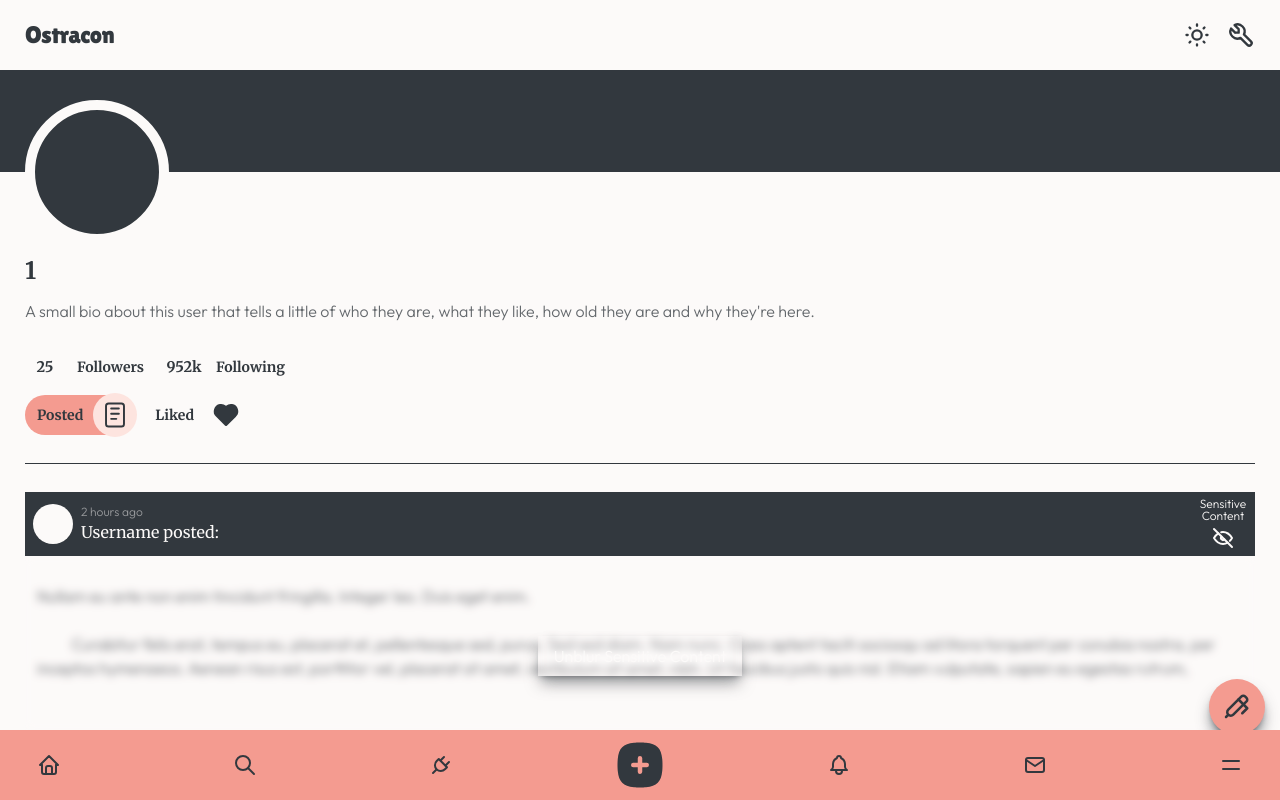
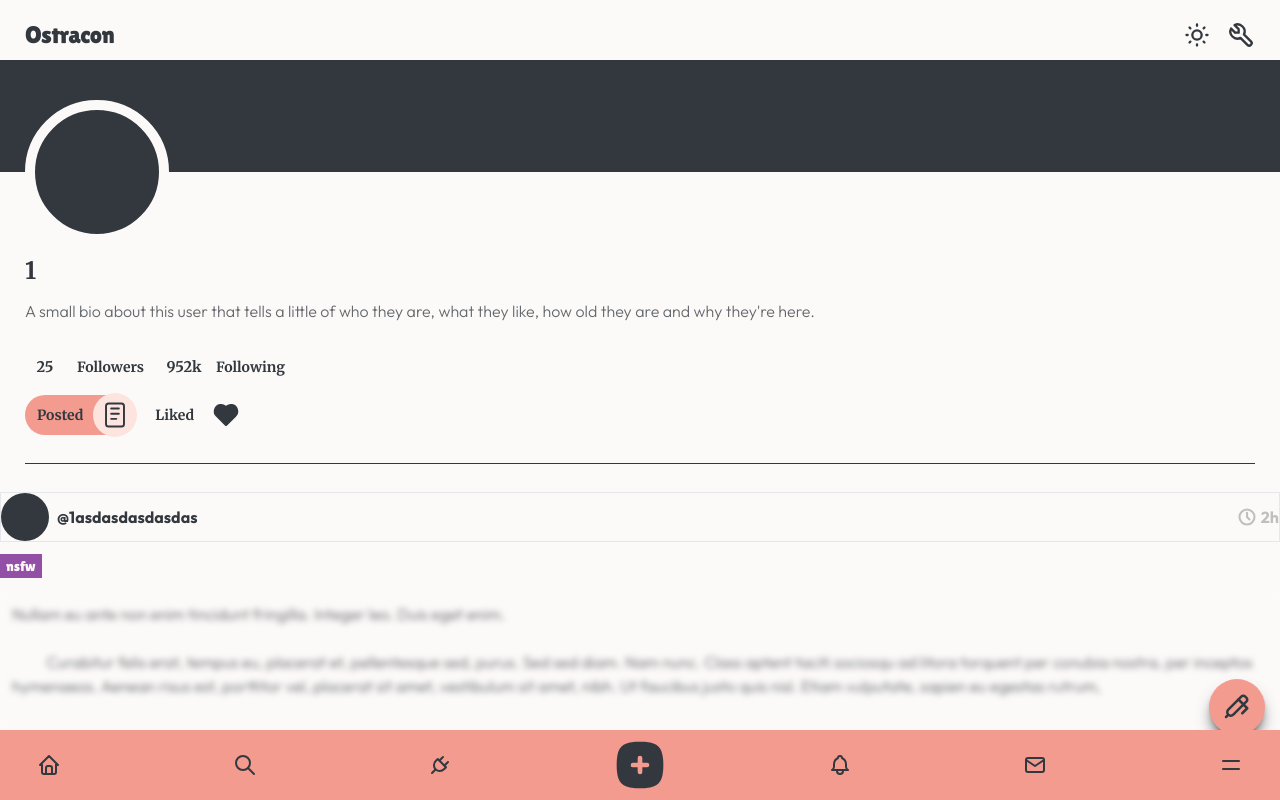
Before and after one commit to MadStoneDev/ostracon, a Next.js app: page /profile/1 in a window 1280 px wide. Built offline with nearby package versions, Linux system fonts and the light colour scheme.

Commit message:
reworked posts

```diff
--- a/src/app/(private)/explore/layout.tsx
+++ b/src/app/(private)/explore/layout.tsx
@@ -13,10 +13,12 @@ export default function PrivateLayout({
     <div
       className={`flex-grow flex flex-col`}
       style={{
-        padding: "60px 0",
+        padding: "70px 0",
       }}
     >
-      <main className={`flex-grow overflow-y-auto`}>{children}</main>
+      <main className={`px-[25px] pt-5 flex-grow overflow-y-auto`}>
+        {children}
+      </main>
 
       {authenticated ? <BottomNav /> : null}
     </div>
--- a/src/app/(private)/explore/page.tsx
+++ b/src/app/(private)/explore/page.tsx
@@ -1,7 +1,14 @@
+import Post from "@/components/feed/single-post";
+
 export default function Explore() {
-    return (
-        <div>
-            <h1>Explore</h1>
-        </div>
-    );
+  return (
+    <div>
+      <Post
+        username={"username"}
+        content={"content"}
+        nsfw={true}
+        date={"25 May 2023"}
+      />
+    </div>
+  );
 }
--- a/src/app/layout.tsx
+++ b/src/app/layout.tsx
@@ -41,7 +41,7 @@ export default function RootLayout({
       <body>
         <ThemeProvider>
           <div
-            className={`flex flex-col min-h-dvh justify-between dark:bg-dark bg-light dark:text-light text-dark overflow-hidden`}
+            className={`relative grid justify-stretch min-h-dvh dark:bg-dark bg-light dark:text-light text-dark overflow-hidden`}
           >
             <MainNav authenticated={authenticated} />
 
--- a/src/components/feed/single-post.tsx
+++ b/src/components/feed/single-post.tsx
@@ -1,12 +1,13 @@
 "use client";
 
 import {
+  IconChartBarPopular,
+  IconClock,
   IconEyeOff,
   IconHeart,
   IconHeartFilled,
-  IconMessage,
+  IconMessage2,
   IconMessageFilled,
-  IconSquareX,
   IconSquareXFilled,
   IconTool,
 } from "@tabler/icons-react";
@@ -30,44 +31,50 @@ export default function Post({
   const [toolsOpen, setToolsOpen] = useState(false);
 
   return (
-    <div className={`px-[25px]`}>
+    <div className={``}>
       {/* Header */}
       <section
-        className={`flex items-center gap-2 h-16 bg-dark dark:bg-light text-light dark:text-dark`}
+        className={`flex justify-between items-center gap-2 w-full max-w-full text-dark dark:text-light border transition-all duration-300 ease-in-out`}
       >
         {/* Avatar */}
-        <article className={`ml-2 h-10 w-10 rounded-full bg-light`}></article>
+        <article
+          className={`shrink-0 h-12 w-12 rounded-full bg-dark dark:bg-light`}
+        ></article>
 
         {/* Information */}
-        <article className={`flex-grow flex flex-col gap-0`}>
-          <span className={`text-xs opacity-50`}>2 hours ago</span>
-          <h3 className={`font-serif text-base`}>Username posted:</h3>
+        <article className={`flex-grow flex items-center gap-4`}>
+          <div className={`flex-grow`}>
+            <h3
+              className={`max-w-[150px] font-sans text-base font-bold truncate`}
+            >
+              @{username}asdasdasdasdas
+            </h3>
+          </div>
+
+          <div
+            className={`shrink-0 flex gap-1 items-center text-dark dark:text-light opacity-30`}
+          >
+            <IconClock size={20} strokeWidth={2.5} />
+            <span className={`font-sans text-base font-bold`}>2h</span>
+          </div>
         </article>
+      </section>
 
       {/* Tag */}
       {nsfw && (
         <button
-            className={`p-1 flex flex-col items-center justify-center gap-1 h-full hover:scale-110 aspect-square bg-danger text-light z-10 transition-all duration-300 ease-in-out`}
+          className={`my-3 px-1.5 py-0.5 grid place-content-center bg-nsfw font-accent text-light z-10 transition-all duration-300 ease-in-out`}
           onClick={() => setBlurred(true)}
         >
-            <span
-              className={`text-xs text-center`}
-              style={{
-                lineHeight: "0.75rem",
-              }}
-            >
-              Sensitive Content
-            </span>
-            <IconEyeOff />
+          <span className={`text-sm text-center`}>nsfw</span>
         </button>
       )}
-      </section>
 
       {/* Content */}
       <section
-        className={`relative py-7 flex flex-col ${
+        className={`relative py-3 flex flex-col ${
           nsfw && blurred ? "px-3" : "px-0"
-        } h-[200px] border-b border-dark dark:border-light transition-all duration-300 ease-in-out overflow-x-hidden`}
+        } h-[150px] transition-all duration-300 ease-in-out overflow-x-hidden`}
         style={{
           whiteSpace: "pre-wrap",
         }}
@@ -82,61 +89,23 @@ export default function Post({
           <div
             className={`absolute top-0 bottom-0 left-0 right-0 grid place-content-center bg-light/20 dark:bg-dark/20`}
             style={{
-              backdropFilter: "blur(4px)",
-            }}
-          >
-            <button
-              className={`group/nsfw relative px-4 hover:px-6 py-2 text-light shadow-lg hover:shadow-2xl shadow-dark/50 transition-all duration-300 ease-in-out overflow-hidden`}
-              onClick={() => setBlurred(false)}
-            >
-              <div
-                className={`absolute top-0 bottom-0 left-0 right-0 bg-danger`}
-                style={{
-                  backdropFilter: "blur(4px)",
-                }}
-              >
-                <div
-                  className={`absolute top-0 left-0 right-full group-hover/nsfw:right-0 h-full bg-dark dark:bg-light z-0 transition-all duration-500 ease-in-out`}
-                  style={{
-                    boxShadow: "0 0 20px 20px transparent inset",
+              backdropFilter: "blur(3px)",
             }}
           ></div>
-              </div>
-
-              <p
-                className={`relative group-hover/nsfw:scale-95 dark:group-hover/nsfw:text-dark z-10 transition-all duration-300 ease-in-out`}
-              >
-                Unblur Sensitive Content
-              </p>
-            </button>
-          </div>
         )}
-
-        {/* Tools Menu */}
-        <article
-          className={`absolute py-3 top-0 ${
-            toolsOpen ? "right-0" : "-right-full"
-          } flex flex-col w-full h-full bg-secondary dark:bg-dark z-10 transition-all duration-300 ease-in-out overflow-auto`}
-        >
-          <span className={`p-2 hover:bg-primary font-serif`}>Share Post</span>
-          <span className={`p-2 hover:bg-primary font-serif`}>Report Post</span>
-          <span className={`p-2 hover:bg-primary font-serif`}>
-            Report {username}
-          </span>
-          <span className={`p-2 hover:bg-primary font-serif`}>Hide Post</span>
-        </article>
       </section>
 
-      {/* Menus */}
-      <section className={`flex flex-nowrap justify-around items-center h-16`}>
+      {/* Actions */}
+      <section className={`py-2 flex flex-nowrap justify-between items-center`}>
+        <article className={`flex gap-5`}>
           <button
             className={`hover:text-primary transition-all duration-300 ease-in-out`}
             onClick={() => setLiked(!liked)}
           >
             {liked ? (
-            <IconHeartFilled size={28} strokeWidth={1.5} />
+              <IconHeartFilled size={24} strokeWidth={2} />
             ) : (
-            <IconHeart size={28} strokeWidth={1.5} />
+              <IconHeart size={24} strokeWidth={2} />
             )}
           </button>
           <button
@@ -144,21 +113,29 @@ export default function Post({
             onClick={() => setHasCommented(!hasCommented)}
           >
             {hasCommented ? (
-            <IconMessageFilled size={28} strokeWidth={1.5} />
+              <IconMessageFilled size={24} strokeWidth={2} />
             ) : (
-            <IconMessage size={28} strokeWidth={1.5} />
+              <IconMessage2 size={24} strokeWidth={2} />
             )}
           </button>
-        <button
-          className={`hover:text-primary transition-all duration-300 ease-in-out`}
-          onClick={() => setToolsOpen(!toolsOpen)}
-        >
-          {toolsOpen ? (
-            <IconSquareXFilled size={28} strokeWidth={1.5} />
-          ) : (
-            <IconTool size={28} strokeWidth={1.5} />
-          )}
-        </button>
+        </article>
+
+        <article className={`flex gap-3 text-dark dark:text-light opacity-30`}>
+          <div className={`flex items-center gap-1`}>
+            <IconHeart size={24} strokeWidth={2} />
+            <span className={`font-sans text-sm font-bold`}>50</span>
+          </div>
+
+          <div className={`flex items-center gap-1`}>
+            <IconMessage2 size={24} strokeWidth={2} />
+            <span className={`font-sans text-sm font-bold`}>50</span>
+          </div>
+
+          <div className={`flex items-center gap-1`}>
+            <IconChartBarPopular size={24} strokeWidth={2} />
+            <span className={`font-sans text-sm font-bold`}>50</span>
+          </div>
+        </article>
       </section>
     </div>
   );
--- a/src/components/ui/main-nav.tsx
+++ b/src/components/ui/main-nav.tsx
@@ -21,9 +21,9 @@ export default function MainNav({
 
   return (
     <nav
-      className={`fixed top-0 left-0 right-0 px-[25px] flex justify-between items-stretch gap-10 bg-light dark:bg-dark z-50`}
+      className={`fixed top-0 left-0 right-0 px-[25px] flex justify-between items-stretch gap-10 z-40`}
       style={{
-        minHeight: "70px",
+        height: "70px",
       }}
     >
       <section
@@ -32,7 +32,7 @@ export default function MainNav({
         <Link href={`/`}>Ostracon</Link>
       </section>
 
-      <section className={`flex-grow flex justify-end items-center gap-4`}>
+      <section className={`flex-grow flex justify-end items-center gap-4 z-50`}>
         {authenticated ? null : (
           <>
             <Link
@@ -46,14 +46,14 @@ export default function MainNav({
 
         <button
           onClick={() => setTheme(theme === "dark" ? "light" : "dark")}
-          className={`hover:text-primary transition-all duration-200`}
+          className={`transition-all duration-200`}
         >
           <IconSun size={28} strokeWidth={2} />
         </button>
 
         <button
           onClick={() => setTheme(theme === "dark" ? "light" : "dark")}
-          className={`hover:text-primary transition-all duration-200`}
+          className={`transition-all duration-200`}
         >
           <IconTool size={28} strokeWidth={2} />
         </button>
```
Also changed, not shown: src/components/ui/bottom-nav.tsx (+47 -3 lines). Lines whose indentation alone changed are shown as unchanged.
